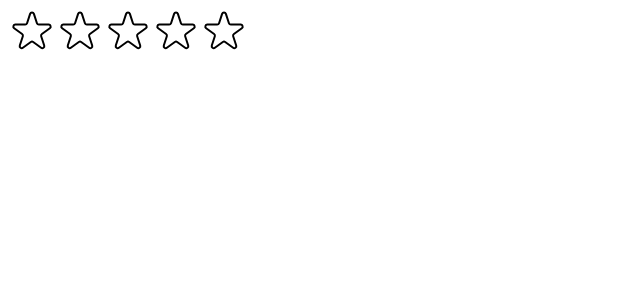
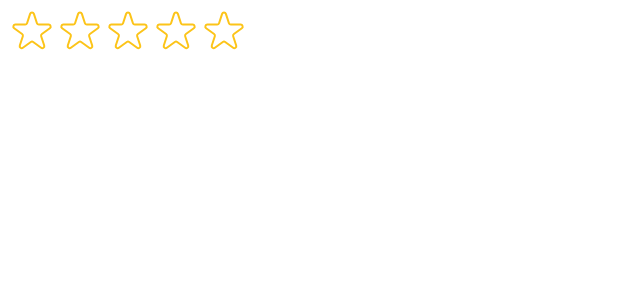
Before and after one commit to Scientific-Research/usepopcorn, a React (Vite) app: page / in a window 1280 px wide. Shown: the top 300 px of the page, without its empty margins (0-640 px from the left). Built offline with nearby package versions, Linux system fonts and the light colour scheme.

Commit message:
everything is working well with colors!

```diff
--- a/src/components/StarRating.tsx
+++ b/src/components/StarRating.tsx
@@ -27,7 +27,7 @@ export const StarRating = ({
     lineHeight: "1",
     margin: "0",
     color: color,
-    fontSize: `${size /1.5}px`,
+    fontSize: `${size / 1.5}px`,
   };
 
   return (
@@ -44,6 +44,8 @@ export const StarRating = ({
             full={
               tempRating ? tempRating >= i + 1 : rating >= i + 1 ? true : false
             }
+            color={color}
+            size={size}
           />
         ))}
       </div>
@@ -54,24 +56,28 @@ export const StarRating = ({
   );
 };
 
-const starStyle = {
-  width: "48px",
-  height: "48px",
-  display: "block",
-  cursor: "pointer",
-};
-
 export const Star = ({
   onRate,
   onHoverIn,
   onHoverOut,
   full,
+  color,
+  size,
 }: {
   onRate: () => void;
   onHoverIn: () => void;
   onHoverOut: () => void;
   full: boolean;
+  color: string;
+  size: number;
 }) => {
+  const starStyle = {
+    width: `${size}px`,
+    height: `${size}px`,
+    display: "block",
+    cursor: "pointer",
+  };
+
   return (
     <span
       role="button"
@@ -84,8 +90,10 @@ export const Star = ({
         <svg
           xmlns="http://www.w3.org/2000/svg"
           viewBox="0 0 20 20"
-          fill="#000"
-          stroke="#000"
+          // fill="#000"
+          // stroke="#000"
+          fill={color}
+          stroke={color}
         >
           <path d="M9.049 2.927c.3-.921 1.603-.921 1.902 0l1.07 3.292a1 1 0 00.95.69h3.462c.969 0 1.371 1.24.588 1.81l-2.8 2.034a1 1 0 00-.364 1.118l1.07 3.292c.3.921-.755 1.688-1.54 1.118l-2.8-2.034a1 1 0 00-1.175 0l-2.8 2.034c-.784.57-1.838-.197-1.539-1.118l1.07-3.292a1 1 0 00-.364-1.118L2.98 8.72c-.783-.57-.38-1.81.588-1.81h3.461a1 1 0 00.951-.69l1.07-3.292z" />
         </svg>
@@ -94,7 +102,8 @@ export const Star = ({
           xmlns="http://www.w3.org/2000/svg"
           fill="none"
           viewBox="0 0 24 24"
-          stroke="#000"
+          // stroke="#000"
+          stroke={color}
         >
           <path
             strokeLinecap="round"
--- a/src/main.tsx
+++ b/src/main.tsx
@@ -7,7 +7,7 @@ import { StarRating } from "./components/StarRating";
 ReactDOM.createRoot(document.getElementById("root") as HTMLElement).render(
   <React.StrictMode>
     {/* <App /> */}
-    <StarRating maxRating={5} />
+    <StarRating maxRating={5} color="#fcc419" size={48} />
     {/* <StarRating maxRating={10} /> */}
     {/* we have to define default value in Typescript as undefined, it doesn't accept null as default value! */}
     {/* <StarRating maxRating={undefined} /> */}
```
